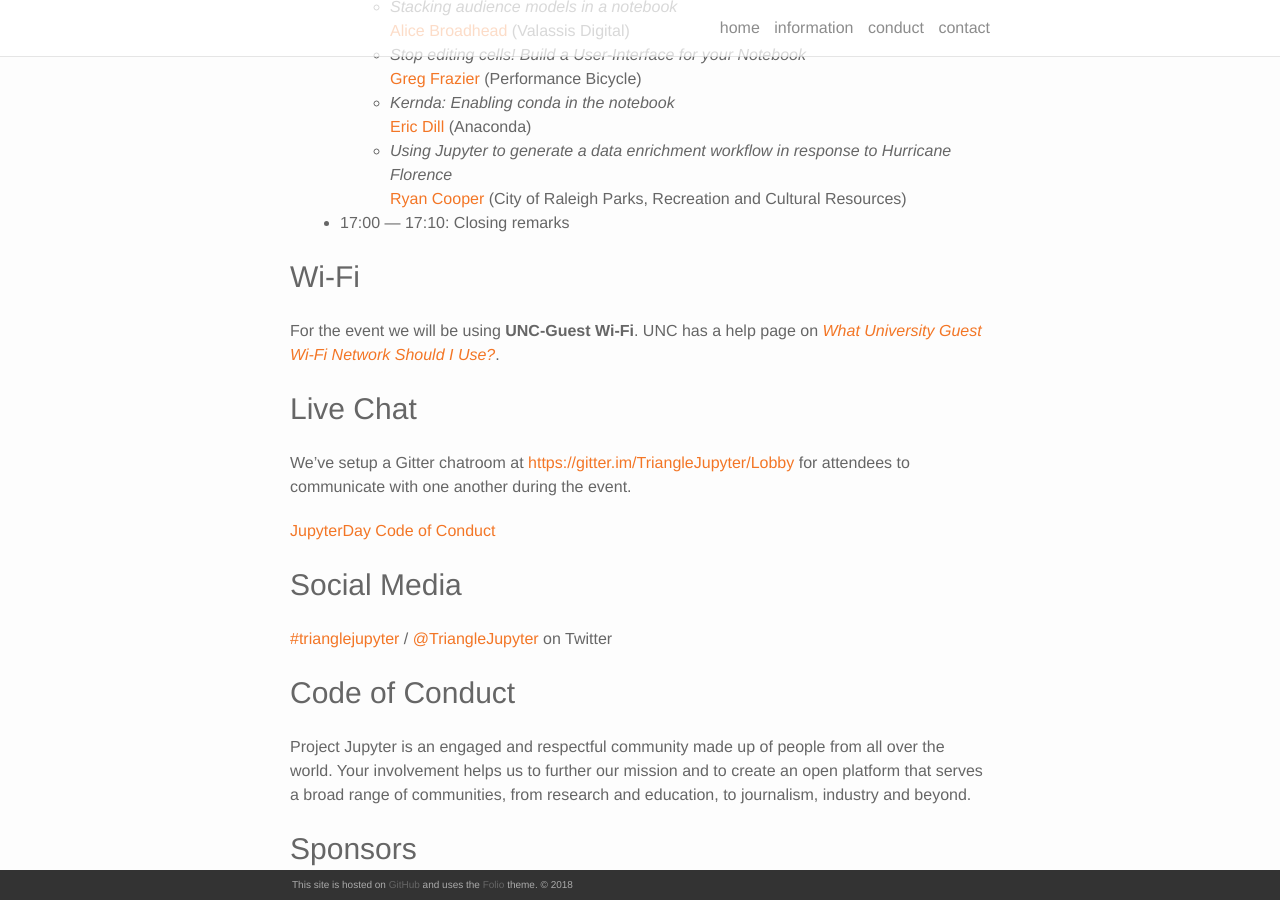
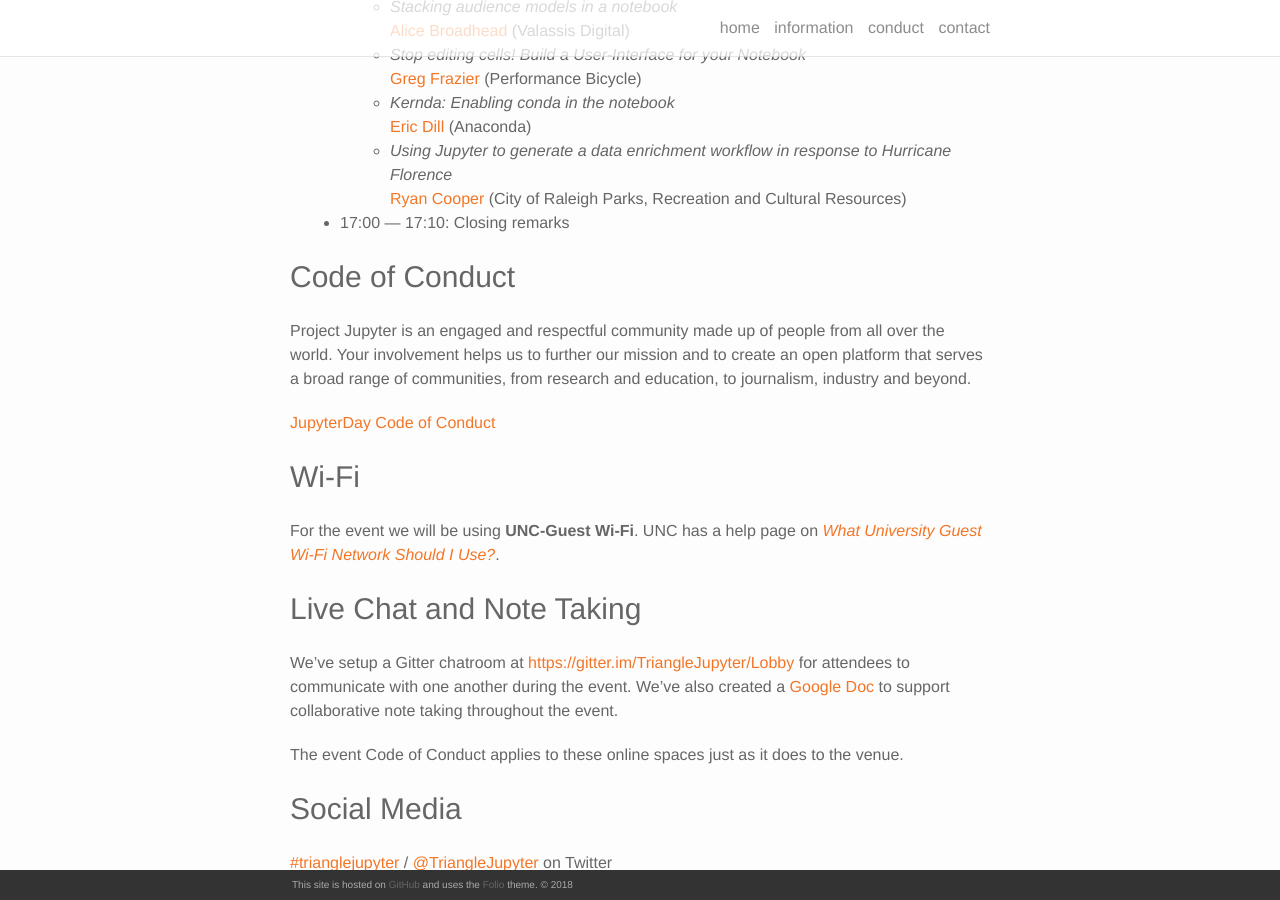
Before and after one commit to bogoli/-folio, a Jekyll site: the page built from information.md, in a window 1280 px wide and 900 px high, scrolled down 1655 px. Built offline with Jekyll 4.4.1, drawn with Linux system fonts in a browser that asks for light colours; nearby versions of some CDN libraries.

Commit message:
Add google doc link

```diff
--- a/information.md
+++ b/information.md
@@ -51,23 +51,25 @@ November 13, 2018<br />
     * *Using Jupyter to generate a data enrichment workflow in response to Hurricane Florence*<br />[Ryan Cooper](https://twitter.com/maptastik) (City of Raleigh Parks, Recreation and Cultural Resources)
 * 17:00 — 17:10: Closing remarks
 
+### Code of Conduct
+
+Project Jupyter is an engaged and respectful community made up of people from all over the world. Your involvement helps us to further our mission and to create an open platform that serves a broad range of communities, from research and education, to journalism, industry and beyond.
+
+[JupyterDay Code of Conduct](../conduct/)
+
 ### Wi-Fi
 
 For the event we will be using **UNC-Guest Wi-Fi**. UNC has a help page on [*What University Guest Wi-Fi Network Should I Use?*](https://help.unc.edu/help/what-university-guest-wi-fi-network-should-i-use/).
 
-### Live Chat
+### Live Chat and Note Taking
 
-We've setup a Gitter chatroom at [https://gitter.im/TriangleJupyter/Lobby](https://gitter.im/TriangleJupyter/Lobby) for attendees to communicate with one another during the event.
+We've setup a Gitter chatroom at [https://gitter.im/TriangleJupyter/Lobby](https://gitter.im/TriangleJupyter/Lobby) for attendees to communicate with one another during the event. We've also created a [Google Doc](http://bit.ly/trianglejupyterdoc) to support collaborative note taking throughout the event.
 
-[JupyterDay Code of Conduct](../conduct/)
+The event Code of Conduct applies to these online spaces just as it does to the venue.
 
 ### Social Media
 
 [#trianglejupyter](https://twitter.com/hashtag/trianglejupyter) / [@TriangleJupyter](https://twitter.com/TriangleJupyter) on Twitter
-
-### Code of Conduct
-
-Project Jupyter is an engaged and respectful community made up of people from all over the world. Your involvement helps us to further our mission and to create an open platform that serves a broad range of communities, from research and education, to journalism, industry and beyond.
 
 ### Sponsors
 
```
